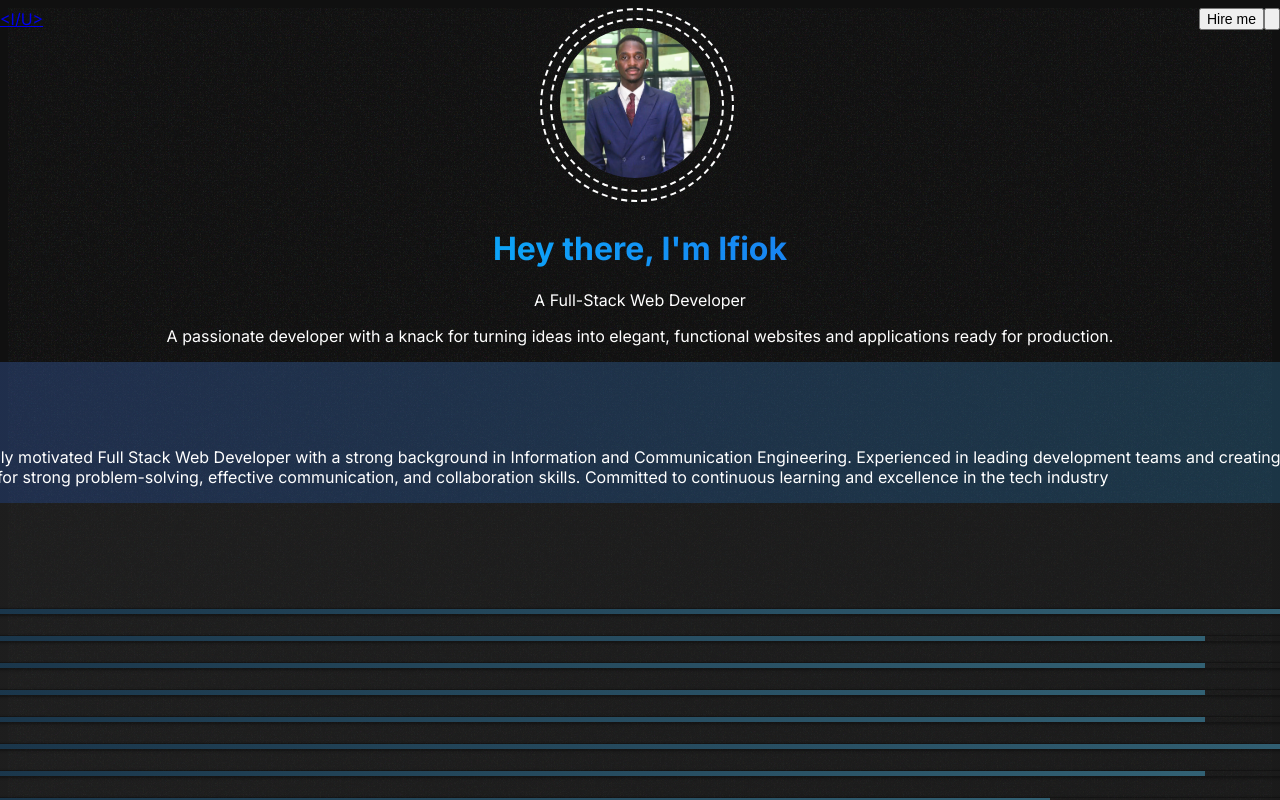
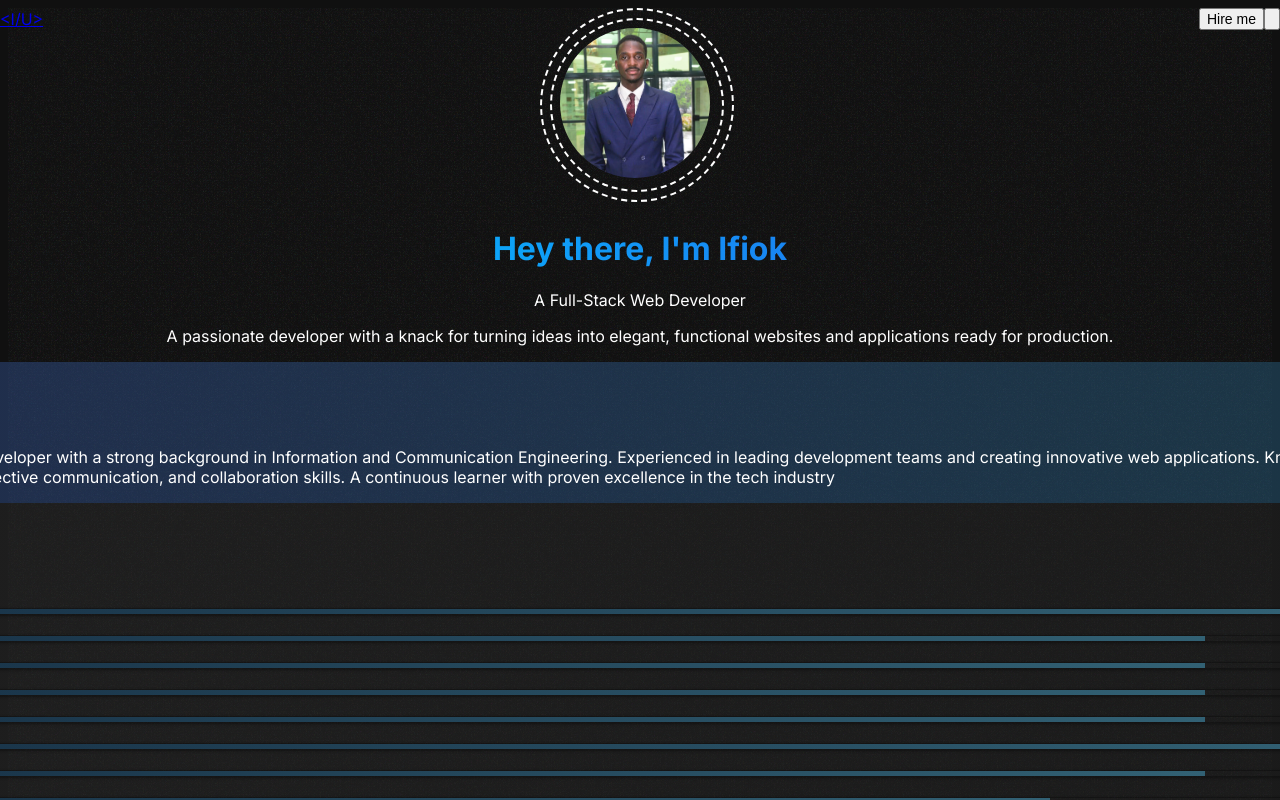
Before and after one commit to ifiokabasiudo/portfolio, a Next.js app: page / in a window 1280 px wide. Shown: the top 800 px of the page. Built offline with nearby package versions, Linux system fonts and the light colour scheme.

Commit message:
Update page.tsx

```diff
--- a/app/page.tsx
+++ b/app/page.tsx
@@ -102,11 +102,7 @@ export default function Home() {
              I'm a Co-Founder and Development Team Lead of <a className='text-blue-600' href='https://lecturemate.org'>LectureMate</a>, an innovative AI app that's advancing the education sector. I'm also passionate about web development and have a track record of
              creating impactful projects. My strengths include strong communication, a calm demeanor, and a drive for perfection. I'm dedicated to continuous growth and making a positive impact
              in the tech world. */}
-          <p>A dedicated and highly motivated Full Stack Web Developer with a strong background in
-Information and Communication Engineering. Experienced in leading development
-teams and creating innovative web applications. Known for strong problem-solving,
-effective communication, and collaboration skills. Committed to continuous learning and
-excellence in the tech industry</p>
+          <p>A Full-Stack Web Developer with a strong background in Information and Communication Engineering. Experienced in leading development teams and creating innovative web applications. Known for strong problem-solving, effective communication, and collaboration skills. A continuous learner with proven excellence in the tech industry</p>
 {/*           </p> */}
         </div>
         <div id='Skills' className='foreground-3 font-ibmPlexSans text-left py-12 px-8 lg:px-14 w-[100%] lg:w-[40%] rounded-2xl bg-gradient-to-r from-[#2C2C2C] to-[#242424]'>
```
